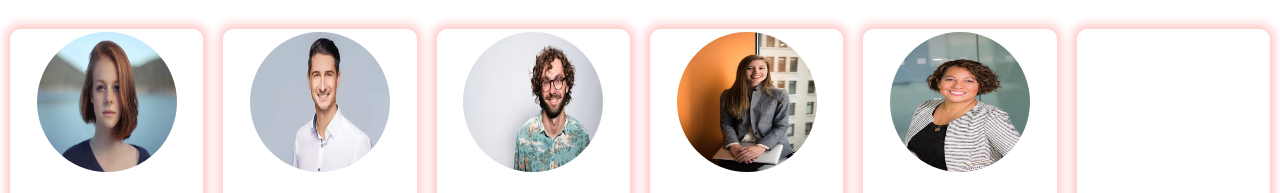
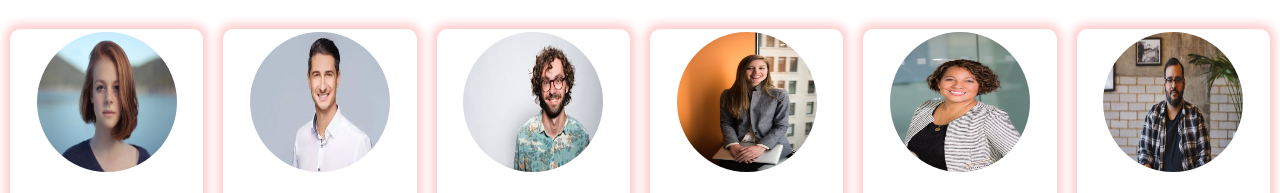
Before and after one commit to MarcusJadhav/icp-8.0-html-css-group-project-2, a plain HTML site: page reviews.html in a window 1280 px wide. Shown: the part 61-254 px from the top of the page. Drawn offline with Linux system fonts and the light colour scheme.

Commit message:
image added for sixth card

```diff
--- a/reviews.html
+++ b/reviews.html
@@ -73,7 +73,7 @@
             <h2>Nikita</h2>
         </div>
         <div class="box">
-
+            <img  class="imge" src="img8.avif"/>
         </div>
     </div>
 </body>
```
Also changed, not shown: img8.avif (added).
